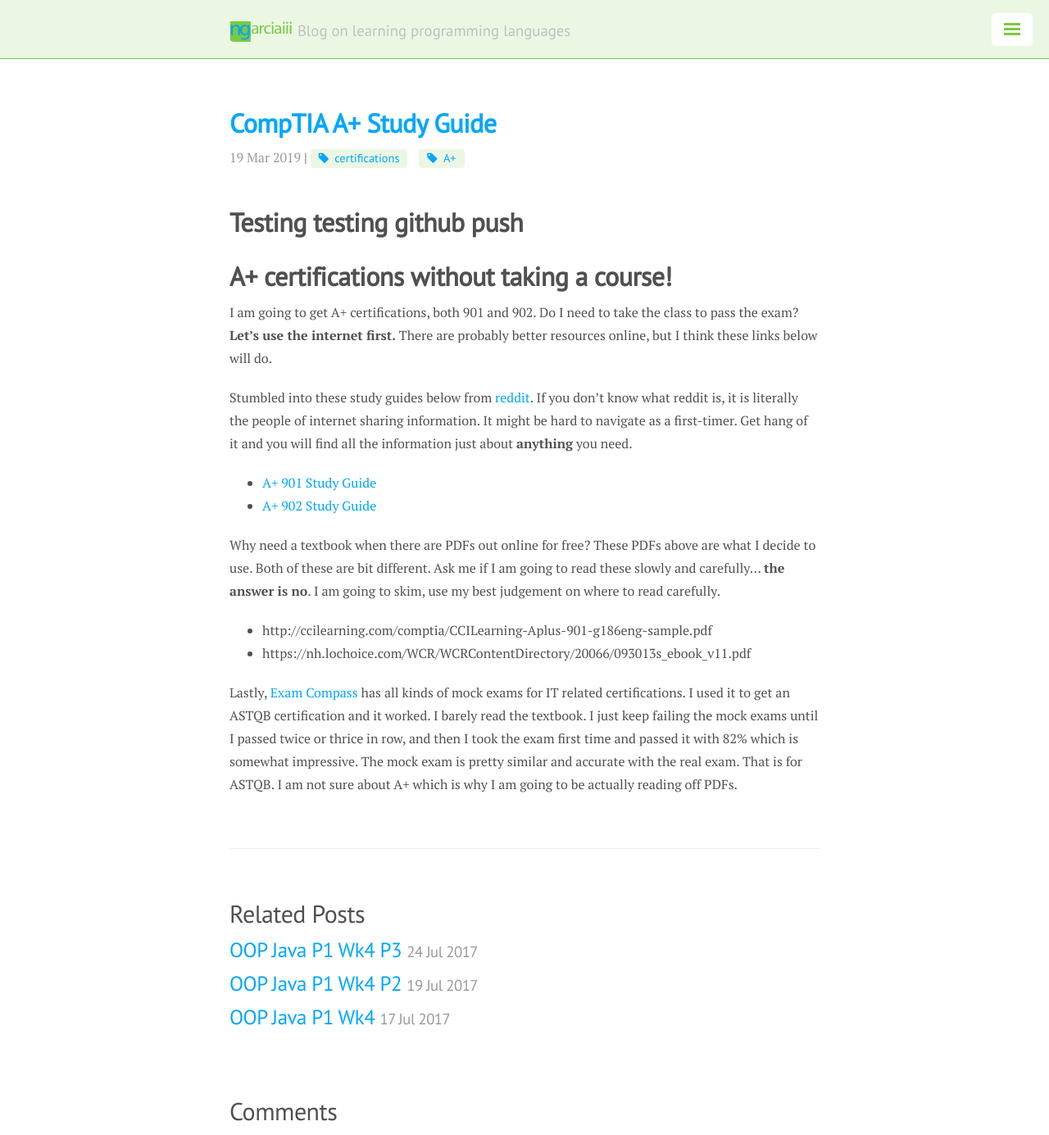
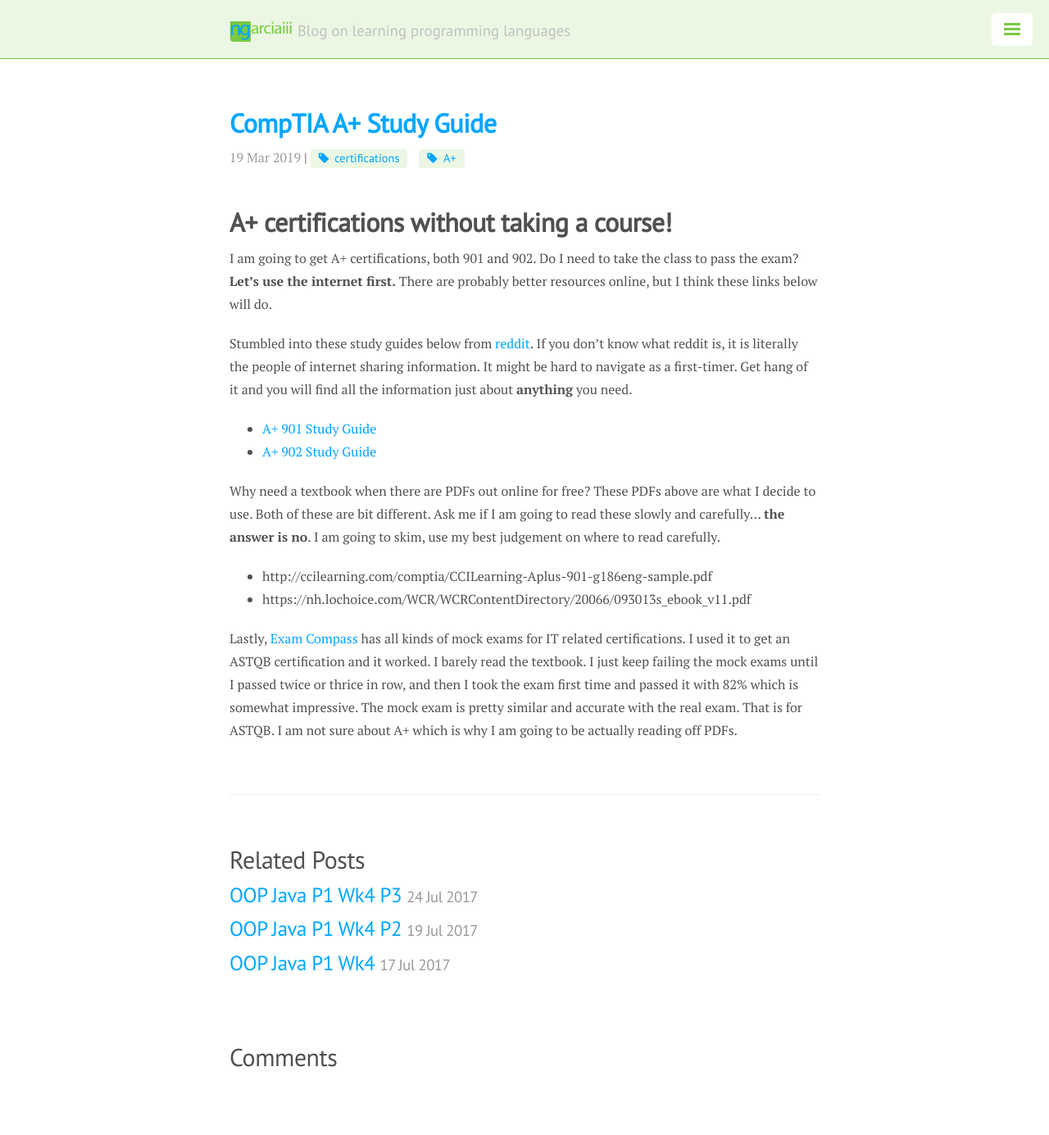
Before and after one commit to ngarciaiii/archived_blog, a Jekyll site: the page built from _posts/2019-03-19-CompTIA-A+-Study-Guide.markdown, in a window 1280 px wide and 1385 px high. Shown: the whole window at 82% size. Built offline with Jekyll 4.4.1, drawn with Linux system fonts in a browser that asks for light colours; nearby versions of some CDN libraries; comment, search, counter and statistics services are not loaded.

```diff
--- a/_posts/2019-03-19-CompTIA-A+-Study-Guide.markdown
+++ b/_posts/2019-03-19-CompTIA-A+-Study-Guide.markdown
@@ -7,7 +7,6 @@
 comments: true
 ---
 
-# Testing testing github push
 # A+ certifications without taking a course!
 
 I am going to get A+ certifications, both 901 and 902. Do I need to take the class to pass the exam? <b>Let's use the internet first.</b> There are probably better resources online, but I think these links below will do.
```
